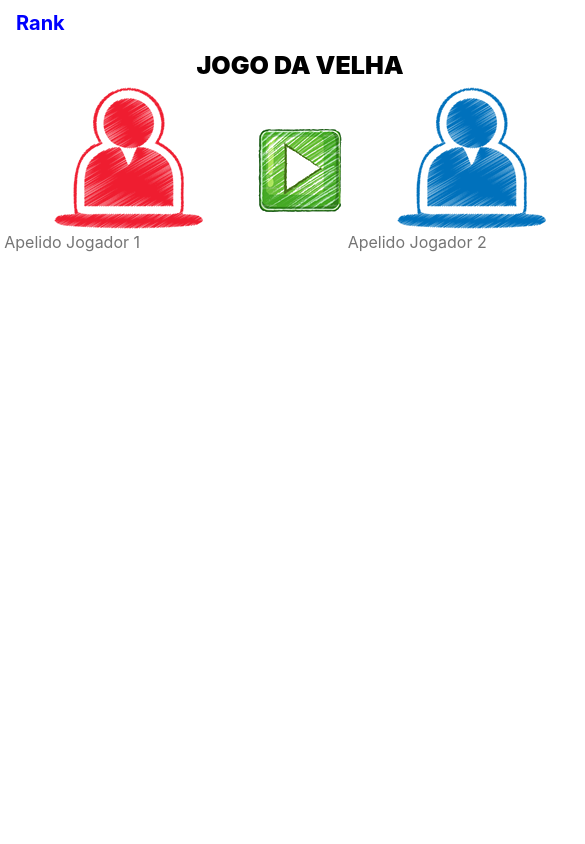
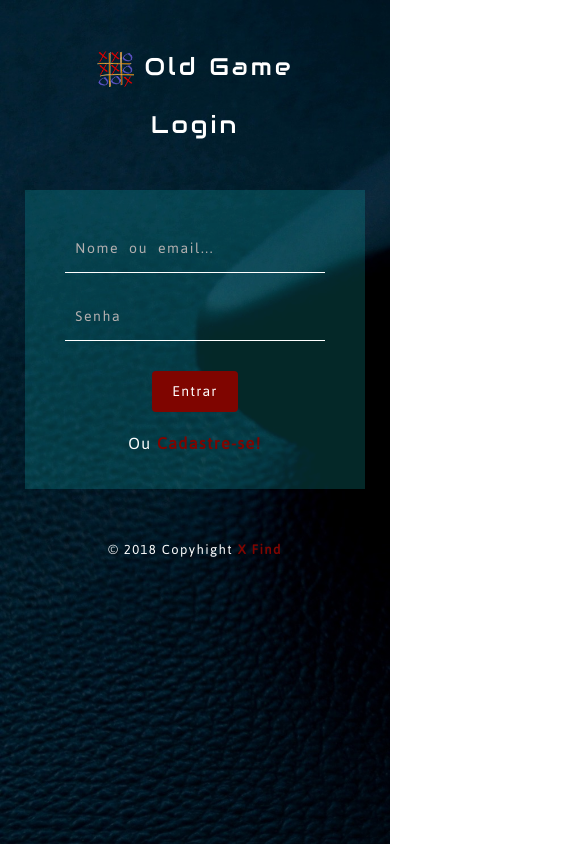
Before and after one commit to PutaDaEsquina/Old-Game, a plain HTML site: page index.html in a window 390 px wide. Shown: the whole page, 585 px wide, since content can reach past the window. Drawn offline with nearby package versions, Linux system fonts and the light colour scheme.

Commit message:
upgrade professor

```diff
--- /dev/null
+++ b/css/style.css
@@ -0,0 +1,327 @@
+
+a{text-decoration:none;}
+.txt-rt{text-align:right;}/* text align right */
+.txt-lt{text-align:left;}/* text align left */
+.txt-center{text-align:center;}/* text align center */
+.float-rt{float:right;}/* float right */
+.float-lt{float:left;}/* float left */
+.clear{clear:both;}/* clear float */
+.pos-relative{position:relative;}/* Position Relative */
+.pos-absolute{position:absolute;}/* Position Absolute */
+.vertical-base{	vertical-align:baseline;}/* vertical align baseline */
+.vertical-top{	vertical-align:top;}/* vertical align top */
+nav.vertical ul li{	display:block;}/* vertical menu */
+nav.horizontal ul li{	display: inline-block;}/* horizontal menu */
+img{max-width:100%;}
+
+/****-----start-body----****/
+body{
+text-align: center;
+background: url("../images/1.jpg") 0px 0px no-repeat;
+background-size:cover;
+background-attachment: fixed;
+}
+
+@font-face{
+font-family: "Audiowide-Regular";
+src:url(../fonts/Audiowide-Regular.ttf);
+}
+@font-face{
+font-family: "Asap-Regular";
+src:url(../fonts/Asap-Regular.ttf);
+}
+
+.padding-all{
+padding:30px;
+}
+
+.header {
+text-align: center;
+padding-bottom:40px;
+}
+.header h1 img{
+width:7%;
+}
+
+p ,a{
+font-family: "Asap-Regular";
+}
+.header h1 {
+font-size:40px;
+color: #fff;
+font-family: "Audiowide-Regular";
+letter-spacing:3px;
+margin:0 auto;
+}
+
+
+.design-w3l{
+width:36%;
+margin:0 auto;
+}
+
+.mail-form-agile {
+    padding: 50px 40px;
+    text-align: center;
+    margin:0px;
+    background: rgba(23, 218, 218, 0.18);
+    color: #000;
+	margin:0 auto;
+}
+
+.padding {
+margin: 20px 0 30px;
+}
+.mail-form-agile input[type="text"], .mail-form-agile input[type="password"] {
+padding: 13px 10px;
+width: 92.5%;
+font-size: 16px;
+outline: none;
+background:transparent;
+border:0px;
+border-bottom: 1px solid #fff;
+border-radius: 0px;
+font-family: "Asap-Regular";
+letter-spacing:1.6px;
+color:#fff;
+}
+::-webkit-input-placeholder{
+   color:#b4b0b0 !important;
+   font-weight:400;
+}
+.mail-form-agile input[type="submit"]{
+font-size: 18px;
+padding: 10px 20px;
+letter-spacing:1.2px;
+border: none;
+text-transform: capitalize;
+outline: none;
+border-radius: 4px;
+-webkit-border-radius: 4px;
+-moz-border-radius: 4px;
+background: #7f0500;
+color: #fff;
+cursor: pointer;
+margin: 0 auto;
+font-family: "Asap-Regular";
+-webkit-transition-duration: 0.9s;
+transition-duration: 0.9s;
+}
+.mail-form-agile input[type="submit"]:hover {
+ -webkit-transition-duration: 0.9s;
+ transition-duration: 0.9s;
+ background:rgba(91, 157, 214, 0.76);
+}
+
+.footer{
+text-align: center;
+padding-top:75px;
+letter-spacing:1.6px;
+line-height:22px;
+}
+.footer p {
+font-size: 16px;
+color: #fff;
+margin: 0px;
+letter-spacing:1.4px;
+}
+.footer p a {
+color:#7f0500;
+font-weight: bold;
+-webkit-transition-duration: 0.8s;
+transition-duration: 0.8s;
+}
+.footer p a:hover {
+color: #51cbe1;
+ -webkit-transition-duration: 0.8s;
+ transition-duration: 0.8s;
+}
+.category{
+    text-align: center;
+    padding-top:20px;
+    letter-spacing:1.6px;
+    line-height:22px;
+}
+.category p {
+    font-size: 16px;
+    color: #fff;
+    margin: 0px;
+    letter-spacing:1.4px;
+}
+.category p a {
+    color:#7f0500;
+    font-weight: bold;
+    -webkit-transition-duration: 0.8s;
+    transition-duration: 0.8s;
+}
+.category p a:hover {
+    color: #51cbe1;
+    -webkit-transition-duration: 0.8s;
+    transition-duration: 0.8s;
+}
+
+
+/*-- responsive media queries --*/
+
+
+@media screen and (max-width:1440px){
+.design-w3l {
+    width: 40%;
+}
+.header h1 img{
+width:8.5%;
+}
+
+}
+
+@media screen and (max-width:1366px){
+
+
+}
+
+@media screen and (max-width:1280px){
+.design-w3l {
+    width: 46%;
+}
+.mail-form-agile {
+    padding: 40px;
+}
+}
+
+
+@media screen and (max-width:1080px){
+.padding-all{
+padding:80px 50px;
+}
+.header h1 img{
+width:8%;
+}
+.header h1 {
+    font-size: 44px;
+}
+}
+
+
+@media screen and (max-width:991px){
+.design-w3l {
+    width: 54%;
+}
+
+
+}
+
+
+@media screen and (max-width:800px){
+.padding-all{
+padding:75px 30px;
+}
+.design-w3l {
+    width: 60%;
+}
+.header h1 {
+    font-size: 40px;
+}
+.header {
+    padding-bottom: 50px;
+}
+.footer {
+    padding-top: 50px;
+}
+
+
+
+}
+
+
+@media screen and (max-width:667px){
+.design-w3l {
+    width: 75%;
+}
+
+}
+
+@media screen and (max-width:640px){
+.header h1 img {
+    width: 10%;
+}
+.header h1 {
+    font-size: 36px;
+}
+.mail-form-agile {
+    padding: 35px 30px;
+}
+.mail-form-agile input[type="text"], .mail-form-agile input[type="password"] {
+    font-size: 14px;
+}
+.mail-form-agile input[type="submit"] {
+    font-size: 16px;
+}
+.footer p {
+    font-size: 14px;
+}
+
+}
+
+
+@media screen and (max-width:568px){
+.padding-all {
+    padding: 60px 20px;
+}
+
+.header h1 {
+    font-size: 32px;
+}
+
+}
+
+@media screen and (max-width:480px){
+.header h1 {
+    font-size: 28px;
+}
+.design-w3l {
+    width: 92%;
+}
+.mail-form-agile input[type="submit"] {
+    font-size: 14px;
+}
+.footer p {
+    font-size: 13px;
+}
+
+}
+
+@media screen and (max-width:414px){
+.padding-all {
+    padding:50px 10px;
+}
+.header h1 {
+    font-size: 24px;
+}
+
+
+
+}
+
+@media screen and (max-width:384px){
+.header {
+    padding-bottom: 30px;
+}
+.header h1 {
+    font-size: 22px;
+}
+.design-w3l {
+    width: 100%;
+}
+
+
+
+}
+
+@media screen and (max-width:320px){
+.header h1 {
+    font-size: 18px;
+}
+
+
+
+}
--- a/estilo.css
+++ b/estilo.css
@@ -1,15 +1,25 @@
+
+.padding{
+	width: 750px;
+	max-width: 100%;
+	padding: 100px 40px;
+	margin: 20px auto;
+	background:rgba(255, 255, 255, 0.5);
+	color: #000;
+}
+
 ul>li>a{
 	font-size: 20px;
-	color: blue;
+	color: #00008B;
 	font-weight: 700;
 }
 ul>li>a:hover{
-	background: r;
-	color: red;
+	background: center;
+	color: #7f0500;
 }
 #titulo{
 	font-size: 25px;
 	font-weight: 900;
-	color: black;
+	color: #ffffff;
 
 }
--- a/index.html
+++ b/index.html
@@ -1,119 +1,44 @@
-<!DOCTYPE HTML>
+
+<!DOCTYPE html>
 <html lang="pt-br">
-	<head>
-		<meta charset="UTF-8">
 
-		<title>Jogo da velha</title>
-		<script src="https://code.jquery.com/jquery-3.3.1.min.js"></script>
+<head>
+<title>Gaming</title>
+<meta name="viewport" content="width=device-width, initial-scale=1">
+<meta http-equiv="Content-Type" content="text/html; charset=utf-8" />
+<script type="application/x-javascript"> addEventListener("load", function() { setTimeout(hideURLbar, 0); }, false); function hideURLbar(){ window.scrollTo(0,1); } </script>
+<link href="css/style.css" rel="stylesheet" type="text/css" media="all" />
+    <link rel="stylesheet" href="https://cdnjs.cloudflare.com/ajax/libs/font-awesome/4.7.0/css/font-awesome.min.css">
+	<link rel="stylesheet" href="https://maxcdn.bootstrapcdn.com/bootstrap/4.0.0/css/bootstrap.min.css" integrity="sha384-Gn5384xqQ1aoWXA+058RXPxPg6fy4IWvTNh0E263XmFcJlSAwiGgFAW/dAiS6JXm" crossorigin="anonymous">
+</head>
 
-		<script src="jogo.js"></script>
-		<link rel="stylesheet" type="text/css" href="estilo.css">
+<body>
 
-		<link rel="stylesheet" href="https://stackpath.bootstrapcdn.com/bootstrap/4.1.3/css/bootstrap.min.css" integrity="sha384-MCw98/SFnGE8fJT3GXwEOngsV7Zt27NXFoaoApmYm81iuXoPkFOJwJ8ERdknLPMO" crossorigin="anonymous">
-		<script src="https://stackpath.bootstrapcdn.com/bootstrap/4.1.3/js/bootstrap.min.js" integrity="sha384-ChfqqxuZUCnJSK3+MXmPNIyE6ZbWh2IMqE241rYiqJxyMiZ6OW/JmZQ5stwEULTy" crossorigin="anonymous"></script>
-	</head>
-
-	<body>
-
-		<nav class="navbar navbar-fixed-top navbar-inverse navbar-transparente">
-			<div class="conteiner">
-				<div>
-					<ul class="nav navbar-nav navbar-left">
-						<li><a href="#">Rank</a></li>
-					</ul>
-				</div>
-			</div>
-		</nav>
-
-
-
-
-		<div id="pagina_inicial" align="center">
-			<table border="0" width="600px">
-				<tbody>
-					<tr>
-						<td colspan="3" align="center" id="titulo">JOGO DA VELHA</td>
-					</tr>
-
-					<tr>
-						<td align="center">
-							<img src="imagens/jogador_1.png">
-							<br>
-							<input id="entrada_apelido_jogador_1" type="text" maxlength="10" placeholder="Apelido Jogador 1" style="border: 0px">
-						</td>
-						<td align="center">
-							<img id="btn_iniciar_jogo" src="imagens/iniciar.png" >
-						</td>
-						<td align="center">
-							<img src="imagens/jogador_2.png" >
-							<br>
-							<input id="entrada_apelido_jogador_2" type="text" maxlength="10" placeholder="Apelido Jogador 2"  style="border: 0px">
-						</td>
-					</tr>
-				</tbody>
-			</table>
+	<div class="padding-all">
+		<div class="header">
+			<h1 class="login"><img src="./images/5.png" alt=" "> Old Game</h1>
+			<br>
+			<h1>Login</h1>
 		</div>
 
-		<div id="palco_jogo" style="display:none;margin-top: 50px; text-align: center;">
-			<div style="display:inline-block;">
-				<img src="imagens/jogador_1.png">
-				<br>
-				<span id="nome_jogador_1"></span>
+		<div class="design-w3l">
+			<div class="mail-form-agile">
+				<form action="#" method="post">
+					<input type="text" name="name" placeholder="Nome  ou  email..." required=""/>
+					<input type="password"  name="password" class="padding" placeholder="Senha" required=""/>
+                    <input type="submit" value="Entrar"> <div class="category"> <p>Ou <a href="#">Cadastre-se!</a> </p></div>
+				</form>
 			</div>
+		  <div class="clear"> </div>
+		</div>
 
-			<div style="display:inline-block;">
-				<table border="0"  >
-					<tr>
-						<td style="border-bottom: solid 1px black;">
-							<div class="jogada" id="a-1" style="width: 100px;height: 100px;"></div>
-						</td>
-						<td style="border-bottom: solid 1px black;border-left: solid 1px black;">
-							<div class="jogada" id="a-2" style="width: 100px;height: 100px;"></div>
-						</td>
-						<td style="border-bottom: solid 1px black;border-left: solid 1px black;">
-							<div class="jogada" id="a-3" style="width: 100px;height: 100px;"></div>
-						</td>
-					</tr>
-					<tr>
-						<td style="border-bottom: solid 1px black;">
-							<div class="jogada" id="b-1" style="width: 100px;height: 100px;"></div>
-						</td>
-						<td style="border-bottom: solid 1px black;border-left: solid 1px black;">
-							<div class="jogada" id="b-2" style="width: 100px;height: 100px;"></div>
-						</td>
-						<td style="border-bottom: solid 1px black;border-left: solid 1px black;">
-							<div class="jogada" id="b-3" style="width: 100px;height: 100px;"></div>
-						</td>
-					</tr>
-					<tr>
-						<td>
-							<div class="jogada" id="c-1" style="width: 100px;height: 100px;"></div>
-						</td>
-						<td style="border-left: solid 1px black;">
-							<div class="jogada" id="c-2" style="width: 100px;height: 100px;"></div>
-						</td>
-						<td style="border-left: solid 1px black;">
-							<div class="jogada" id="c-3" style="width: 100px;height: 100px;"></div>
-						</td>
-					</tr>
-				</table>
+		<div class="footer">
+		<p>© 2018 Copyhight<a href="https://sites.xfind.com.br/" >  X Find </a></p>
+		</div>
+	</div>
 
-			</div>
-
-			<div style="display:inline-block;">
-				<img src="imagens/jogador_2.png">
-				<br>
-				<span id="nome_jogador_2"></span>
-			</div>
-			<div>
-				<table  style="margin-top: 40px;"align="center">
-					<tr>
-						<td>
-							<img src="imagens/download.jpg" id="revanche_jogo">
-						</td>
-					</tr>
-				</table>
-			</div>
-		</div>
-	</body>
+	<script src="https://code.jquery.com/jquery-3.2.1.slim.min.js" integrity="sha384-KJ3o2DKtIkvYIK3UENzmM7KCkRr/rE9/Qpg6aAZGJwFDMVNA/GpGFF93hXpG5KkN" crossorigin="anonymous"></script>
+	<script src="https://cdnjs.cloudflare.com/ajax/libs/popper.js/1.12.9/umd/popper.min.js" integrity="sha384-ApNbgh9B+Y1QKtv3Rn7W3mgPxhU9K/ScQsAP7hUibX39j7fakFPskvXusvfa0b4Q" crossorigin="anonymous"></script>
+	<script src="https://maxcdn.bootstrapcdn.com/bootstrap/4.0.0/js/bootstrap.min.js" integrity="sha384-JZR6Spejh4U02d8jOt6vLEHfe/JQGiRRSQQxSfFWpi1MquVdAyjUar5+76PVCmYl" crossorigin="anonymous"></script>
+</body>
 </html>
```
Also changed, not shown: game.html (added, +153 -0 lines), fonts/Asap-Regular.ttf (added), fonts/Audiowide-Regular.ttf (added), imagens/download.jpg (deleted), imagens/retornar.png (added), images/1.jpg (added), images/5.png (added), images/ghost.png (added), images/tic2.png (added).
